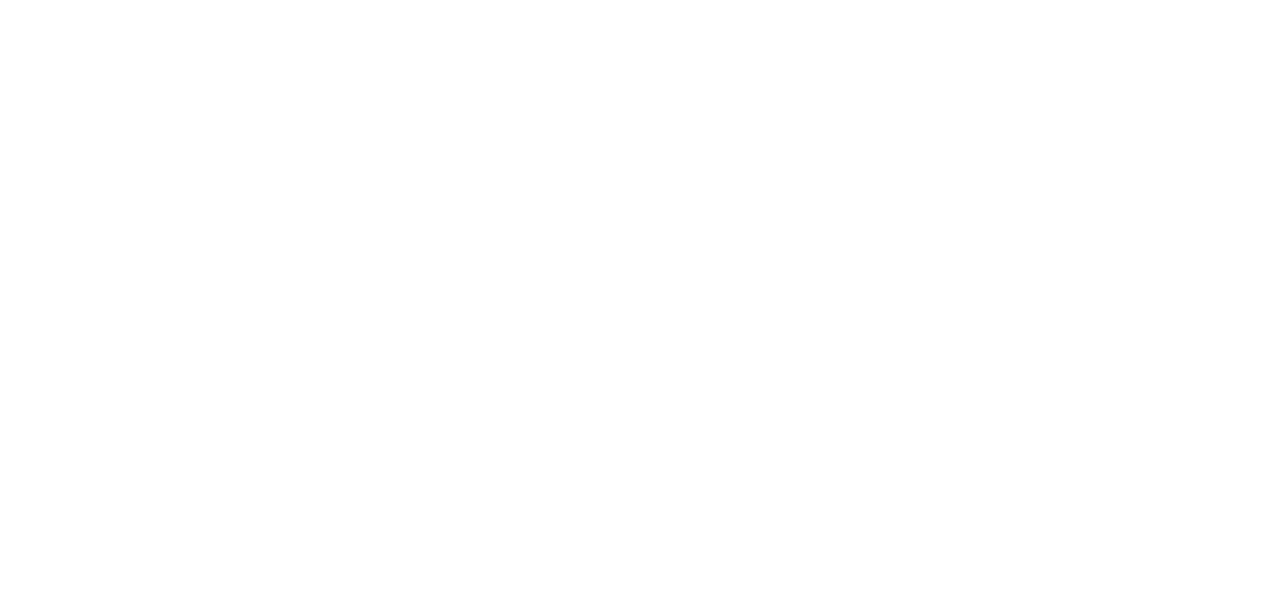
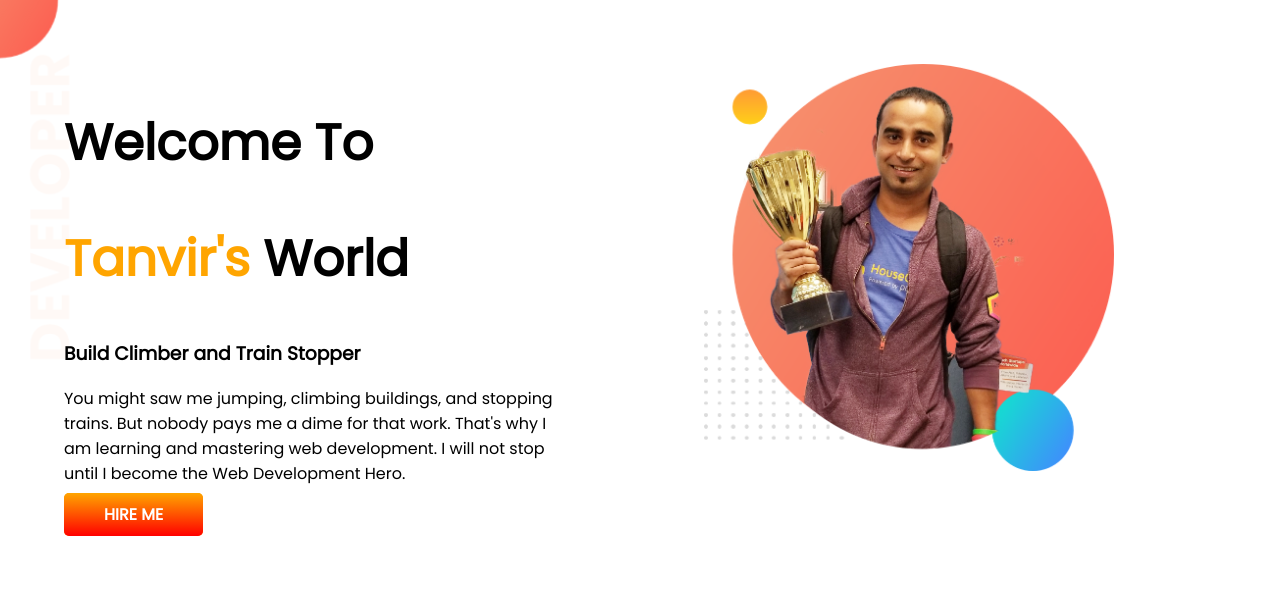
Before and after one commit to mitanvir05/first-portfolio, a plain HTML site: page index.html in a window 1280 px wide. Drawn offline with Linux system fonts and the light colour scheme.

Commit message:
first part

```diff
--- a/index.html
+++ b/index.html
@@ -4,10 +4,24 @@
     <meta charset="UTF-8">
     <meta http-equiv="X-UA-Compatible" content="IE=edge">
     <meta name="viewport" content="width=device-width, initial-scale=1.0">
-    <title>Tanvir's Porftfolio</title>
+    <title>Tanvir's Portfolio</title>
+    <link rel="preconnect" href="https://fonts.googleapis.com">
+    <link rel="preconnect" href="https://fonts.gstatic.com" crossorigin>
+    <link href="https://fonts.googleapis.com/css2?family=Poppins&display=swap" rel="stylesheet">
     <link rel="stylesheet" href="style.css">
 </head>
 <body>
-
+    <section class="top-banner">
+        <div class="half-width">
+            <h1>Welcome To</h1>
+        <h1> <span class="orange-color">Tanvir's</span> World</h1>
+        <h3>Build Climber and Train Stopper</h3>
+        <p>You might saw me jumping, climbing buildings, and stopping trains. But nobody pays me a dime for that work. That's why I am learning and mastering web development. I will not stop until I become the Web Development Hero.</p>
+        <a class="link-hire" target="_blank" href="https://www.facebook.com/muhaimin.tanvir05/">HIRE ME</a>
+        </div>
+        <div class="half-width">
+            <img src="images/jhankar.png" alt="">
+        </div>
+    </section>
 </body>
 </html>
--- a/style.css
+++ b/style.css
@@ -0,0 +1,40 @@
+body {
+    font-family: 'Poppins', sans-serif;
+    margin: 0%;
+}
+
+h1 {
+    font-size: 50px;
+}
+
+.orange-color {
+    color: orange;
+}
+
+section {
+    display: flex;
+}
+
+.half-width {
+    width: 50%;
+    padding: 5%;
+}
+
+.half-width img {
+    width: 80%;
+}
+
+.link-hire {
+    text-decoration: none;
+    color: white;
+    background-image: linear-gradient(orange, red);
+    font-weight: 700;
+    background-color: orange;
+    padding: 10px 40px;
+    border-radius: 5px;
+}
+
+.top-banner {
+    background-image: url(images/top-banner.png);
+    background-repeat: no-repeat;
+}
```
Also changed, not shown: images/dream-bg.png (added), images/exp-bg.png (added), images/jhankar.png (added), images/jhankar2.png (added), images/my-bg.png (added), images/my-bg2.png (added), images/top-banner.png (added), 7 other files.
